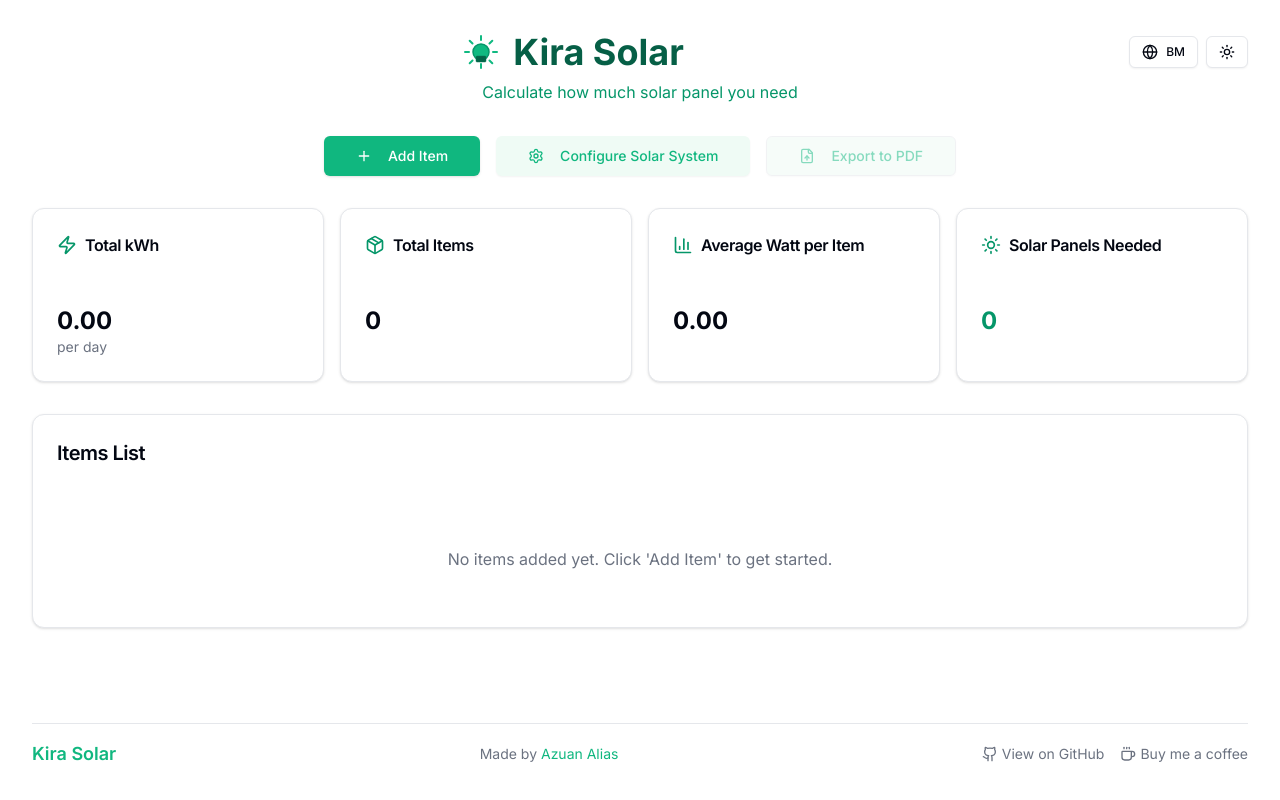
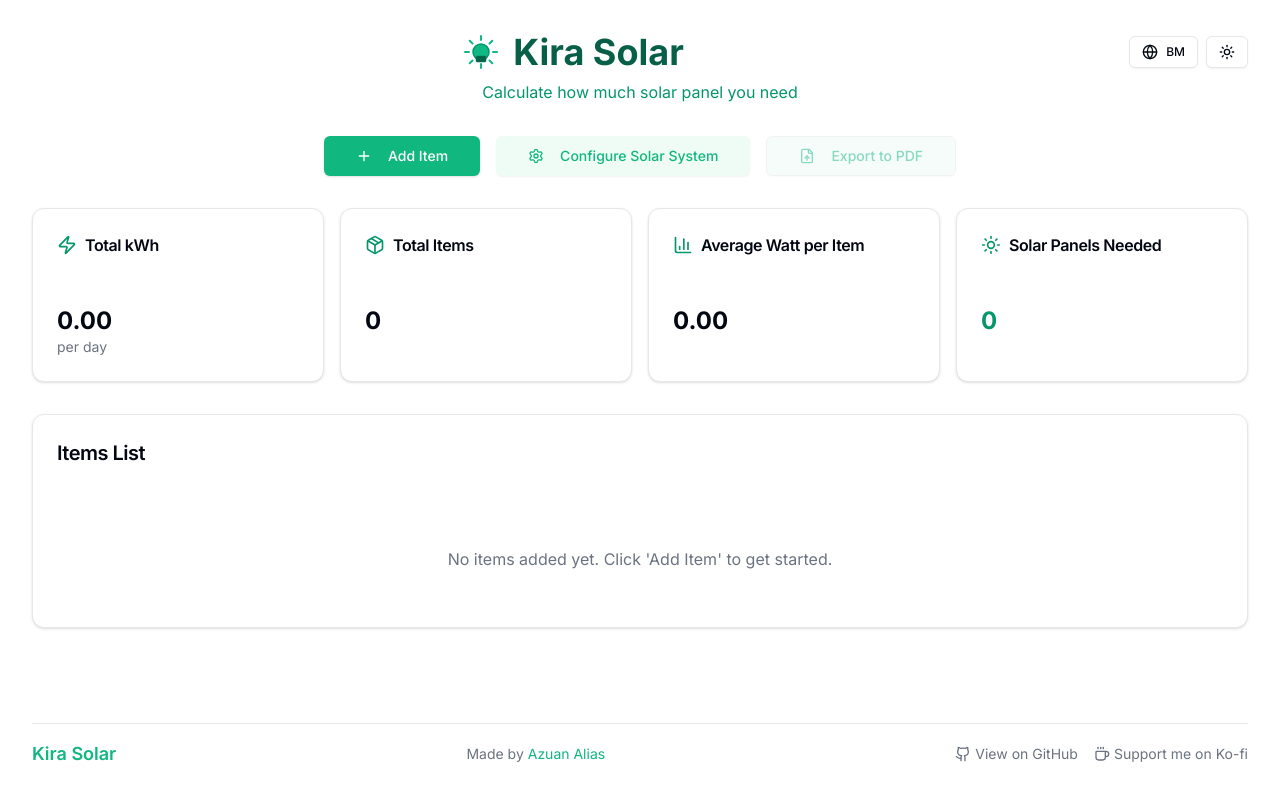
Before and after one commit to azuanalias92/solar-calculator, a Next.js app: page /en in a window 1280 px wide. Built offline with nearby package versions, Linux system fonts and the light colour scheme.

Commit message:
Refactor :Change to ko-fi

```diff
--- a/src/app/[locale]/page.tsx
+++ b/src/app/[locale]/page.tsx
@@ -345,7 +345,7 @@ export default function Home() {
               <span className="hidden sm:inline">{t("footer.github")}</span>
             </a>
             <a
-              href="https://buymeacoffee.com/azuanalias"
+              href="https://ko-fi.com/azuanalias"
               target="_blank"
               rel="noopener noreferrer"
               className="flex items-center gap-1 text-xs sm:text-sm text-muted-foreground hover:text-primary transition-colors"
--- a/src/locales/en.json
+++ b/src/locales/en.json
@@ -109,7 +109,7 @@
     "madeWith": "Made with",
     "by": "by",
     "github": "View on GitHub",
-    "buyMeCoffee": "Buy me a coffee"
+    "buyMeCoffee": "Support me on Ko-fi"
   },
   "results": {
     "title": "Solar Panel Calculation Results",
--- a/src/locales/ms.json
+++ b/src/locales/ms.json
@@ -124,6 +124,6 @@
     "madeWith": "Dibuat dengan",
     "by": "oleh",
     "github": "Lihat di GitHub",
-    "buyMeCoffee": "Belanja saya kopi"
+    "buyMeCoffee": "Sokong saya di Ko-fi"
   }
 }
```
